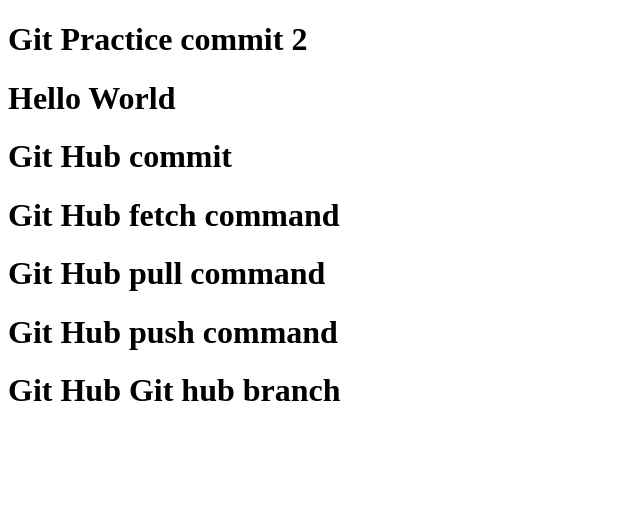
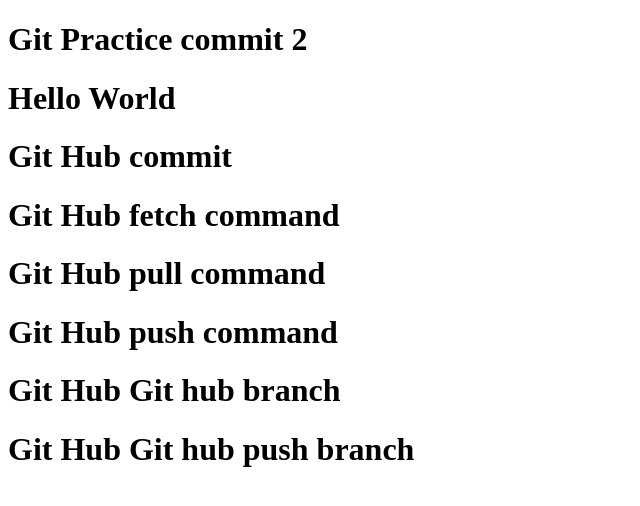
Before and after one commit to AnshulMate/learn-git-webhost.io, a plain HTML site: page index.html in a window 1280 px wide. Shown: the whole page, without its empty margins (0-640 px from the left). Drawn offline with Linux system fonts and the light colour scheme.

Commit message:
push branch

```diff
--- a/index.html
+++ b/index.html
@@ -15,5 +15,6 @@
     <h1>Git Hub pull command</h1>
     <h1>Git Hub push command</h1>
     <h1>Git Hub Git hub branch</h1>
+    <h1>Git Hub Git hub push branch</h1>
 </body>
 </html>
```
